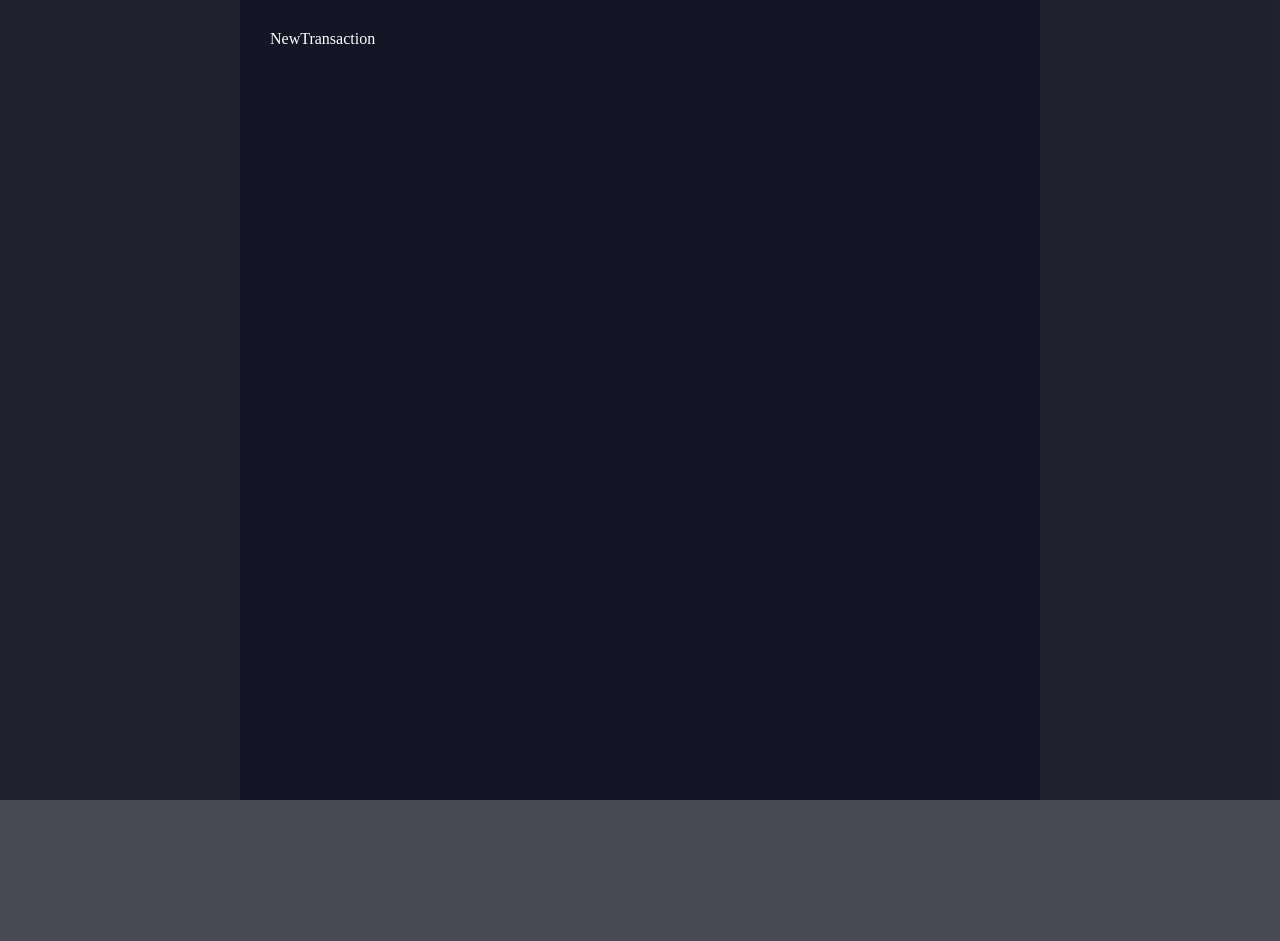
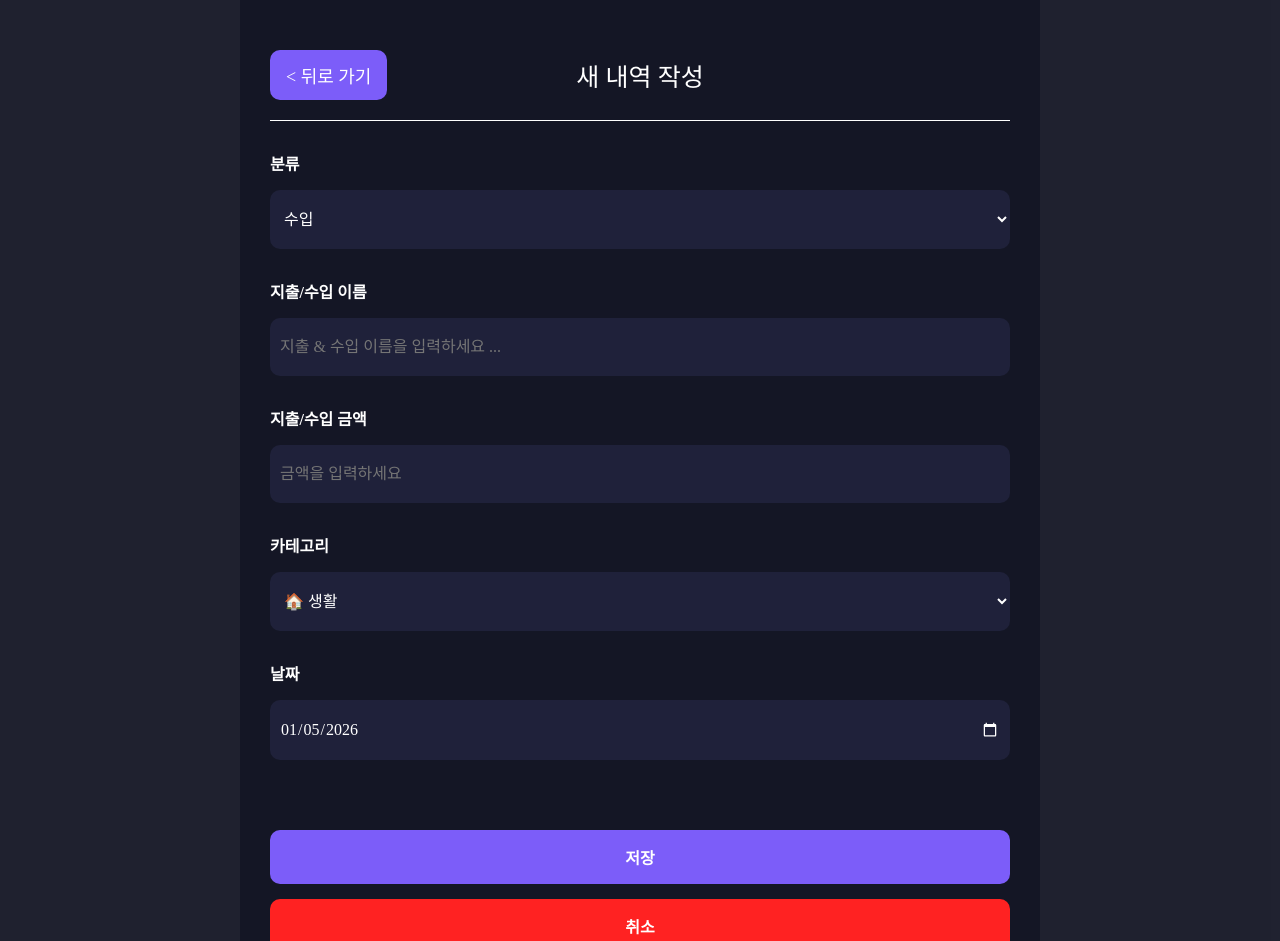
Before and after one commit to Steady-K/onebite-account-book, a React (Vite) app: page /new-transaction in a window 1280 px wide. Shown: the top 941 px of the page. Before the commit the page ends 800 px from the top, so only its background shows below. Built offline with nearby package versions, Linux system fonts and the light colour scheme; a web font is replaced by a local one.

Commit message:
feat:Day 21 mission

```diff
--- a/src/App.jsx
+++ b/src/App.jsx
@@ -12,24 +12,24 @@ const mockData = [
     name: "마라탕 & 꿔바로우",
     amount: 59000,
     type: "expense",
-    category: "🍚 식비",
-    date: new Date().getTime() + 1,
+    category: "food",
+    date: new Date("2026-01-07").getTime(),
   },
   {
     id: 1,
     name: "월세",
     amount: 500000,
     type: "expense",
-    category: "🏠 생활",
-    date: new Date().getTime() + 2,
+    category: "living",
+    date: new Date("2026-01-06").getTime(),
   },
   {
     id: 2,
     name: "월급",
     amount: 3500000,
     type: "income",
-    category: "🏢 급여",
-    date: new Date().getTime() + 3,
+    category: "salary",
+    date: new Date("2025-12-10").getTime(),
   },
 ];
 
@@ -57,11 +57,11 @@ function App() {
   const [transaction, dispatch] = useReducer(reducer, mockData);
   const idRef = useRef(3);
 
-  const onCreateTransaction = (name, amount, type, category, date) => {
+  const onCreateTransaction = ({ name, amount, type, category, date }) => {
     dispatch({
-      id: idRef.current++,
       type: "CREATE",
       data: {
+        id: idRef.current++,
         name,
         amount,
         type,
@@ -71,7 +71,7 @@ function App() {
     });
   };
 
-  const onUpdateTransaction = (id, name, amount, type, category, date) => {
+  const onUpdateTransaction = ({ id, name, amount, type, category, date }) => {
     dispatch({
       type: "UPDATE",
       data: {
--- /dev/null
+++ b/src/components/TransactionEditor.css
@@ -0,0 +1,75 @@
+.TransactionEditor {
+  margin-top: 30px;
+  display: flex;
+  flex-direction: column;
+  gap: 30px;
+}
+
+.TransactionEditor > div {
+  display: flex;
+  flex-direction: column;
+  gap: 15px;
+}
+
+.TransactionEditor > div > .description {
+  font-size: 16px;
+  font-weight: bold;
+}
+
+.TransactionEditor input,
+select {
+  background-color: #1f213a;
+  width: 100%;
+  padding: 20px 10px;
+  box-sizing: border-box;
+  border: none;
+  border-radius: 10px;
+  color: white;
+  font-size: 16px;
+}
+
+.TransactionEditor input[type="date"]::-webkit-calendar-picker-indicator {
+  filter: invert(1); /* 아이콘 색 반전 → 흰색처럼 보이게 */
+}
+
+.TransactionEditor .type_container {
+  display: flex;
+  gap: 10px;
+}
+
+.TransactionEditor .type_container .expense {
+  width: 50%;
+  background-color: #ff2222;
+}
+
+.TransactionEditor .type_container .income {
+  width: 50%;
+  background-color: #26e4a6;
+}
+
+.TransactionEditor .button_container {
+  margin-top: 40px;
+  display: flex;
+}
+
+.TransactionEditor .button_container .submit_button {
+  background-color: #7c5df9;
+  font-weight: bold;
+  font-size: 16px;
+  padding: 15px;
+  border-radius: 10px;
+  border: none;
+  cursor: pointer;
+  color: white;
+}
+
+.TransactionEditor .button_container .cancel_button {
+  background-color: #ff2222;
+  font-weight: bold;
+  font-size: 16px;
+  padding: 15px;
+  border-radius: 10px;
+  border: none;
+  cursor: pointer;
+  color: white;
+}
--- /dev/null
+++ b/src/components/TransactionEditor.jsx
@@ -0,0 +1,121 @@
+import "./TransactionEditor.css";
+import { CATEGORY_LABEL } from "../constants/category";
+import { useState } from "react";
+import { useNavigate } from "react-router-dom";
+
+const getStringDate = (targetDate) => {
+  let year = targetDate.getFullYear();
+  let month = targetDate.getMonth() + 1;
+  let date = targetDate.getDate();
+
+  if (month < 10) {
+    month = `0${month}`;
+  }
+  if (date < 10) {
+    date = `0${date}`;
+  }
+
+  return `${year}-${month}-${date}`;
+};
+
+export default function TransactionEditor({ onSubmit }) {
+  const nav = useNavigate();
+  const [input, setInput] = useState({
+    name: "",
+    amount: "",
+    type: "income",
+    category: "living",
+    date: new Date(),
+  });
+
+  const onChangeInput = (e) => {
+    let name = e.target.name;
+    let value = e.target.value;
+
+    if (name === "date") {
+      setInput({
+        ...input,
+        date: new Date(value),
+      });
+      return;
+    }
+
+    setInput({
+      ...input,
+      [name]: value,
+    });
+  };
+
+  const onClickSubmitButton = () => {
+    onSubmit(input);
+  };
+
+  const onClickCancelButton = () => {
+    const isConfirmed = window.confirm(
+      "작성 중인 내용이 사라집니다.\n취소하겠습니까?"
+    );
+    if (isConfirmed) {
+      return nav(-1);
+    }
+  };
+  return (
+    <div className="TransactionEditor">
+      <div>
+        <div className="description">분류</div>
+        <select name="type" onChange={onChangeInput} value={input.type}>
+          <option value="expense">지출</option>
+          <option value="income">수입</option>
+        </select>
+      </div>
+      <div>
+        <div onChange={onChangeInput} className="description">
+          지출/수입 이름
+        </div>
+        <input
+          onChange={onChangeInput}
+          value={input.name}
+          type="text"
+          name="name"
+          placeholder="지출 & 수입 이름을 입력하세요 ..."
+        />
+      </div>
+      <div>
+        <div className="description">지출/수입 금액</div>
+        <input
+          onChange={onChangeInput}
+          value={input.amount}
+          type="number"
+          name="amount"
+          placeholder="금액을 입력하세요"
+        />
+      </div>
+      <div>
+        <div className="description">카테고리</div>
+        <select name="category" onChange={onChangeInput} value={input.category}>
+          {Object.entries(CATEGORY_LABEL).map(([key, label]) => (
+            <option key={key} value={key}>
+              {label}
+            </option>
+          ))}
+        </select>
+      </div>
+      <div>
+        <div className="description">날짜</div>
+        <input
+          onChange={onChangeInput}
+          value={getStringDate(input.date)}
+          type="date"
+          name="date"
+        />
+      </div>
+      <div className="button_container">
+        <button onClick={onClickSubmitButton} className="submit_button">
+          저장
+        </button>
+        <button onClick={onClickCancelButton} className="cancel_button">
+          취소
+        </button>
+      </div>
+    </div>
+  );
+}
--- a/src/components/TransactionItem.jsx
+++ b/src/components/TransactionItem.jsx
@@ -1,11 +1,14 @@
 import "./TransactionItem.css";
+import { useNavigate } from "react-router-dom";
+import { CATEGORY_LABEL } from "../constants/category";
 
 export default function TransactionItem(props) {
+  const nav = useNavigate();
   const { id, name, amount, type, category, date } = props;
 
   return (
     <div className="TransactionItem">
-      <div className="category">{category}</div>
+      <div className="category">{CATEGORY_LABEL[category] ?? "기타"}</div>
       <div className="name">{name}</div>
       <div
         className={`amount ${
@@ -18,7 +21,14 @@ export default function TransactionItem(props) {
       </div>
       <div className="date">{new Date(date).toLocaleDateString()}</div>
       <div className="button_container">
-        <div className="edit_button">수정</div>
+        <div
+          className="edit_button"
+          onClick={() => {
+            nav(`/edit-transaction/${id}`);
+          }}
+        >
+          수정
+        </div>
         <div className="delete_button">삭제</div>
       </div>
     </div>
--- a/src/components/TransactionList.jsx
+++ b/src/components/TransactionList.jsx
@@ -1,34 +1,50 @@
-import { useContext } from "react";
+import { useEffect, useState } from "react";
 import Button from "./Button";
 import TransactionItem from "./TransactionItem";
 import "./TransactionList.css";
-import { TransactionStateContext } from "../App";
+import { useNavigate } from "react-router-dom";
+import { CATEGORY_LABEL } from "../constants/category";
 
-const TransactionList = () => {
-  const transactions = useContext(TransactionStateContext);
-  const sortedTransactions = transactions.sort((a, b) => {
+const TransactionList = ({ transactions, pivotDate }) => {
+  const [filteredType, setFilteredType] = useState("all");
+  useEffect(() => {
+    if (filteredType !== "all") {
+      setFilteredType("all");
+    }
+  }, [pivotDate]);
+
+  const sortedTransactions = [...transactions].sort((a, b) => {
     return new Date(b.date) - new Date(a.date);
   });
+
+  const onChangeFilteredType = (e) => {
+    setFilteredType(e.target.value);
+  };
+
+  const getFilteredTransactions = () => {
+    if (filteredType === "all") return sortedTransactions;
+    return sortedTransactions.filter(
+      (transaction) => transaction.category === filteredType
+    );
+  };
+
+  const nav = useNavigate();
+
   return (
     <div className="TransactionList">
       <div className="menu_bar">
-        <select>
-          <option value="all">전체</option>
-          <option value="living">생활</option>
-          <option value="food">식비</option>
-          <option value="transport">교통</option>
-          <option value="shopping">쇼핑</option>
-          <option value="subscription">구독</option>
-          <option value="finance">금융</option>
-          <option value="medical">의료</option>
-          <option value="education">교육</option>
-          <option value="leisure">여가</option>
-          <option value="etc">기타</option>
+        <select value={filteredType} onChange={onChangeFilteredType}>
+          <option value="all"> 전체</option>
+          {Object.entries(CATEGORY_LABEL).map(([key, label]) => (
+            <option key={key} value={key}>
+              {label}
+            </option>
+          ))}
         </select>
-        <Button text={"+ 내역 추가"} />
+        <Button onClick={() => nav(`/new-transaction`)} text={"+ 내역 추가"} />
       </div>
       <div className="list_wrapper">
-        {sortedTransactions.map((transaction) => (
+        {getFilteredTransactions().map((transaction) => (
           <TransactionItem key={transaction.id} {...transaction} />
         ))}
       </div>
--- /dev/null
+++ b/src/constants/category.js
@@ -0,0 +1,12 @@
+export const CATEGORY_LABEL = {
+  living: "🏠 생활",
+  food: "🍚 식비",
+  transport: "🚃 교통",
+  shopping: "🛍️ 쇼핑",
+  subscription: "💎 구독",
+  salary: "💰 급여",
+  medical: "🏥 의료",
+  education: "📖 교육",
+  leisure: "🏖️ 여가",
+  etc: "기타",
+};
--- a/src/pages/Home.jsx
+++ b/src/pages/Home.jsx
@@ -1,17 +1,54 @@
+import { useContext, useState } from "react";
 import Button from "../components/Button";
 import Header from "../components/Header";
 import TransactionList from "../components/TransactionList";
 import "./Home.css";
+import { TransactionStateContext } from "../App";
+
+const getMonthlyData = (pivotDate, transactions) => {
+  const beginTime = new Date(
+    pivotDate.getFullYear(),
+    pivotDate.getMonth(),
+    1,
+    0,
+    0,
+    0
+  );
+  const endTime = new Date(
+    pivotDate.getFullYear(),
+    pivotDate.getMonth() + 1,
+    0,
+    23,
+    59,
+    59
+  );
+  return transactions.filter(
+    (transaction) =>
+      beginTime <= transaction.date && transaction.date <= endTime
+  );
+};
 
 const Home = () => {
+  const transactions = useContext(TransactionStateContext);
+  const [pivotDate, setPivotDate] = useState(new Date());
+
+  const monthlyData = getMonthlyData(pivotDate, transactions);
+
+  const onIncreaseMonth = () => {
+    setPivotDate(new Date(pivotDate.getFullYear(), pivotDate.getMonth() + 1));
+  };
+  const onDecreaseMonth = () => {
+    setPivotDate(new Date(pivotDate.getFullYear(), pivotDate.getMonth() - 1));
+  };
+
   return (
     <div className="Home">
       <Header
-        title={"2026년 1월 7일"}
-        leftChild={<Button text={"<"} />}
-        rigthChild={<Button text={">"} />}
+        title={`${pivotDate.getFullYear()}년 ${pivotDate.getMonth() + 1}월`}
+        leftChild={<Button onClick={onDecreaseMonth} text={"<"} />}
+        rigthChild={<Button onClick={onIncreaseMonth} text={">"} />}
       />
-      <TransactionList />
+      <TransactionList transactions={monthlyData} pivotDate={pivotDate} />
     </div>
   );
 };
--- a/src/pages/NewTransaction.jsx
+++ b/src/pages/NewTransaction.jsx
@@ -1,5 +1,33 @@
+import Header from "../components/Header";
+import Button from "../components/Button";
+import TransactionEditor from "../components/TransactionEditor";
+import { useNavigate } from "react-router-dom";
+import { useContext } from "react";
+import { TransactionDispatchContext } from "../App";
+
 const NewTransaction = () => {
-  return <div>NewTransaction</div>;
+  const { onCreateTransaction } = useContext(TransactionDispatchContext);
+  const nav = useNavigate();
+
+  const onSubmit = (input) => {
+    onCreateTransaction({
+      name: input.name,
+      amount: input.amount,
+      type: input.type,
+      category: input.category,
+      date: input.date.getTime(),
+    });
+    nav("/", { replace: true });
+  };
+  return (
+    <div>
+      <Header
+        title={"새 내역 작성"}
+        leftChild={<Button onClick={() => nav(-1)} text={"< 뒤로 가기"} />}
+      />
+      <TransactionEditor onSubmit={onSubmit} />
+    </div>
+  );
 };
 
 export default NewTransaction;
```
